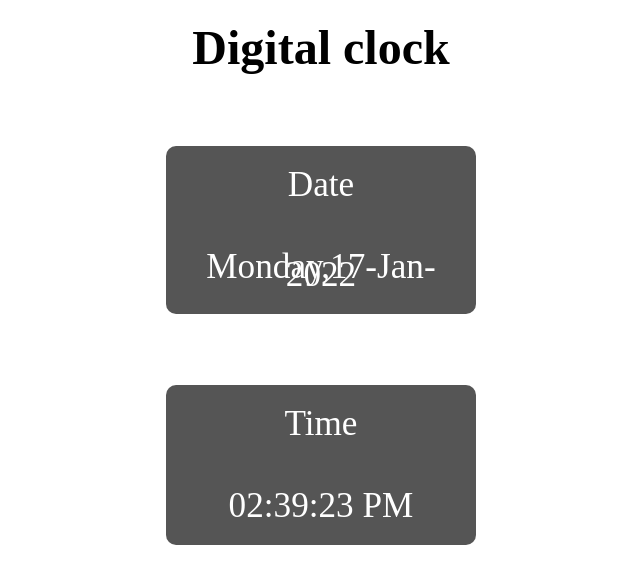
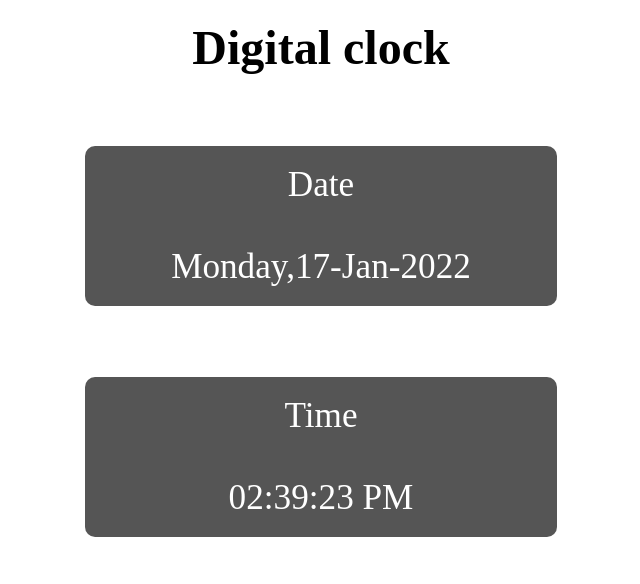
Before and after one commit to DivyanshRAStog/Digital-Clock, a plain HTML site: page index.html in a window 1280 px wide. Shown: the whole page, without its empty margins (319-959 px from the left). Drawn offline with Linux system fonts and the light colour scheme.

Commit message:
Update index.css

```diff
--- a/index.css
+++ b/index.css
@@ -12,7 +12,7 @@ h1 {
 .container
 {
     background-color: rgba(0, 0, 0, 0.667);
-width: 21%;
+width: 34%;
 height: -3vh;
 padding: 25px;
 margin-top: 55px;
@@ -35,7 +35,7 @@ line-height: 1vh;
 .container1
 {
     background-color: rgba(0, 0, 0, 0.667);
-    width: 21%;
+    width: 34%;
     height: -3vh;
     padding: 25px;
     margin-top: 55px;
```
